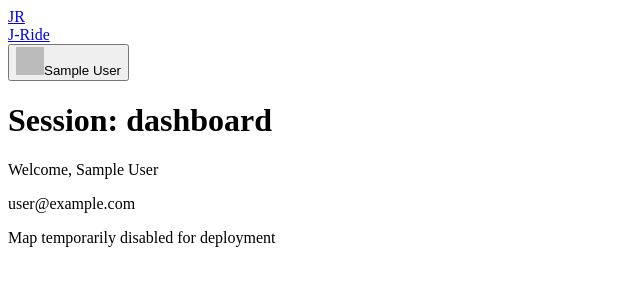
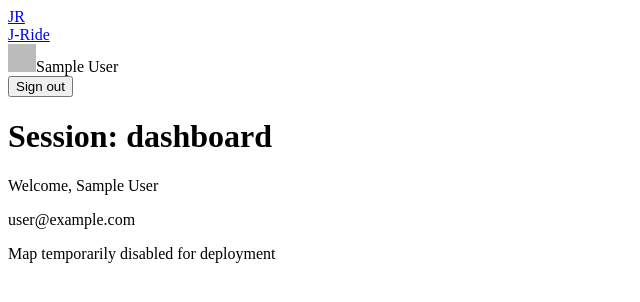
Before and after one commit to jwes9121/jride-clean, a Next.js app: page /dashboard in a window 1280 px wide. Shown: the top 302 px of the page, without its empty margins (0-640 px from the left). Built offline with nearby package versions, Linux system fonts and the light colour scheme; no server answers; sample sign-in values are in the browser's storage.

Commit message:
Update Header.tsx

```diff
--- a/app/components/Header.tsx
+++ b/app/components/Header.tsx
@@ -1,21 +1,56 @@
+// app/components/Header.tsx
 import Link from "next/link";
-import UserMenu from "./UserMenu";
+import { auth } from "../../auth";
 
-export default function Header() {
+export default async function Header() {
+  const session = await auth();
+  const user = session?.user;
+
   return (
-    <header className="sticky top-0 z-40 w-full bg-white/80 backdrop-blur border-b">
-      <div className="max-w-6xl mx-auto px-4 h-14 flex items-center justify-between">
+    <header className="w-full border-b bg-white">
+      <div className="max-w-6xl mx-auto h-14 px-4 flex items-center justify-between">
         {/* J-Ride logo / title */}
         <Link href="/dashboard" className="flex items-center gap-2">
           <div className="w-8 h-8 rounded-xl bg-black flex items-center justify-center">
-            {/* simple JR monogram */}
             <span className="text-white text-xs font-bold">JR</span>
           </div>
           <span className="text-lg font-semibold tracking-tight">J-Ride</span>
         </Link>
 
-        {/* user menu on the right */}
-        <UserMenu />
+        {/* Right side: user info or sign in link */}
+        {user ? (
+          <div className="flex items-center gap-3">
+            {/* use <img> so no Next image config is required */}
+            {user.image ? (
+              <img
+                src={user.image}
+                alt={user.name ?? "User"}
+                width={28}
+                height={28}
+                className="rounded-full border"
+                style={{ width: 28, height: 28 }}
+              />
+            ) : (
+              <div className="w-7 h-7 rounded-full bg-gray-300" />
+            )}
+            <span className="text-sm">{user.name ?? user.email}</span>
+            <form action="/api/auth/signout" method="post">
+              <button
+                className="text-sm text-red-600 border rounded-md px-2 py-1 hover:bg-gray-50"
+                type="submit"
+              >
+                Sign out
+              </button>
+            </form>
+          </div>
+        ) : (
+          <Link
+            href="/auth/signin"
+            className="text-sm border rounded-md px-3 py-2 hover:bg-gray-50"
+          >
+            Sign in
+          </Link>
+        )}
       </div>
     </header>
   );
```
